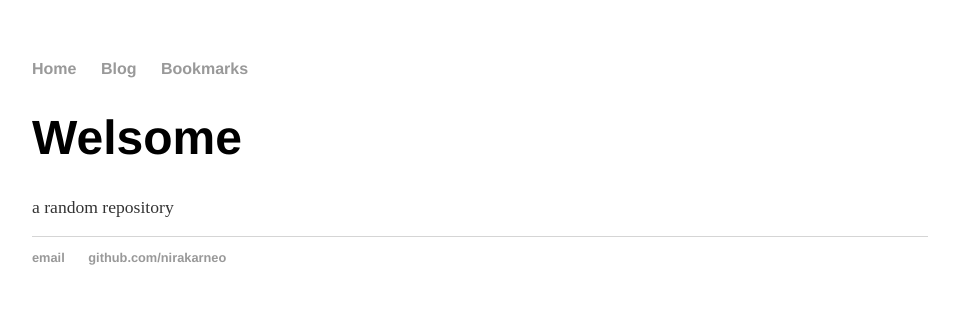
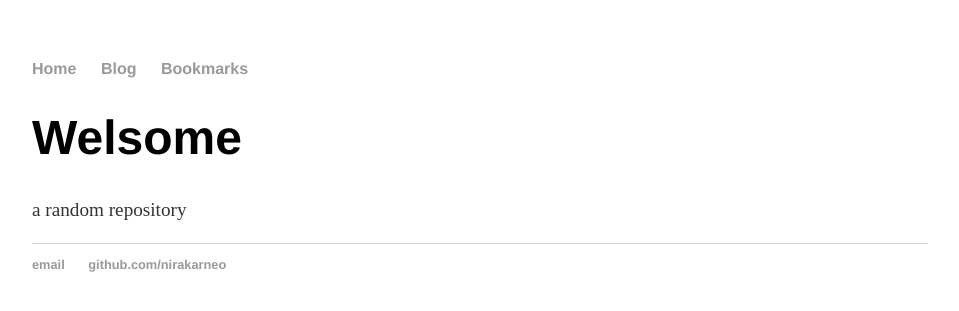
Before and after one commit to nirakarneo/nirakarneo.github.io, a Jekyll site: the page built from index.html, in a window 1280 px wide. Shown: the top 311 px of the page, without its empty margins (160-1119 px from the left). Built offline with Jekyll 4.4.1, drawn with Linux system fonts in a browser that asks for light colours.

Commit message:
Update main.css

```diff
--- a/css/main.css
+++ b/css/main.css
@@ -26,8 +26,8 @@ h1 {
 }
 p {
     align: 'justify';
-    font-size: 1.1em;
-    line-height: 1.2em;
+    font-size: 1.2em;
+    line-height: 1.4em;
     color: #333;
 }
 footer {
```
